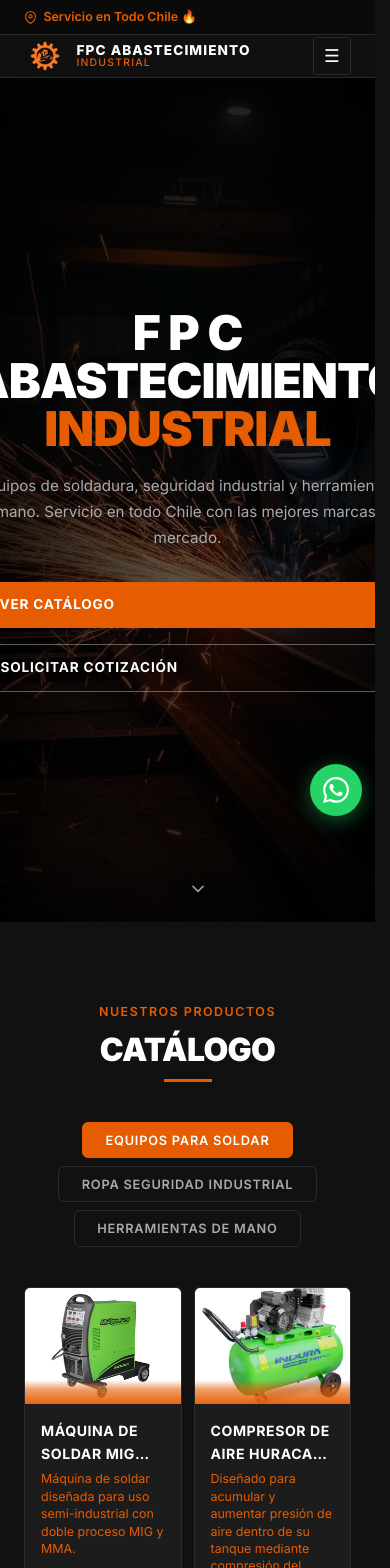
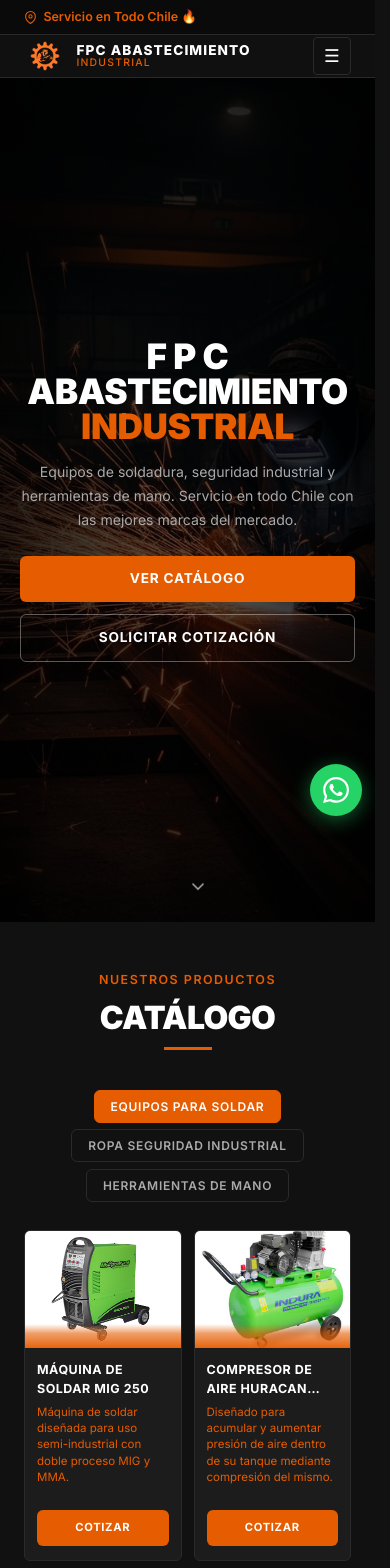
Before and after one commit to Matt-Val/ferreteria-fpc, a React (Vite) app: page / in a window 390 px wide. Shown: the top 1568 px of the page. Built offline with nearby package versions, Linux system fonts and the light colour scheme.

Commit message:
Implementacion para visual moviles

```diff
--- a/src/styles/Brands.css
+++ b/src/styles/Brands.css
@@ -57,8 +57,28 @@
 }
 
 @media (max-width: 600px) {
+  .brands {
+    padding: 3rem 0 2.5rem;
+  }
+
+  .brands-header {
+    margin-bottom: 2rem;
+  }
+
+  .brands-grid {
+    gap: 0.75rem;
+  }
+
   .brand-item {
-    width: 110px;
-    height: 60px;
+    width: 100px;
+    height: 54px;
+    padding: 0.5rem 0.75rem;
   }
 }
+
+@media (max-width: 380px) {
+  .brand-item {
+    width: 88px;
+    height: 50px;
+  }
+}
--- a/src/styles/Catalog.css
+++ b/src/styles/Catalog.css
@@ -249,14 +249,50 @@
   transform: translateX(5px);
 }
 
+@media (max-width: 768px) {
+  .catalog {
+    padding: 3rem 0 2.5rem;
+  }
+
+  .catalog-tabs {
+    gap: 0.4rem;
+    margin-bottom: 1.75rem;
+  }
+
+  .catalog-tab {
+    padding: 0.5rem 1rem;
+    font-size: 0.75rem;
+  }
+}
+
 @media (max-width: 480px) {
   .product-grid {
     grid-template-columns: 1fr 1fr;
     gap: 0.75rem;
   }
 
-  .btn-ver-catalogos {
-    font-size: 0.85rem;
-    padding: 0.75rem 1.6rem;
+  .product-card-name {
+    font-size: 0.78rem;
+    min-height: auto;
+  }
+
+  .product-card-desc {
+    font-size: 0.72rem;
+    min-height: auto;
+  }
+
+  .product-card-body {
+    padding: 0.75rem 0.75rem 0.9rem;
+  }
+
+  .product-card-body .btn-primary {
+    padding: 0.55rem 0.5rem;
+    font-size: 0.7rem;
   }
 }
+
+@media (max-width: 360px) {
+  .product-grid {
+    grid-template-columns: 1fr;
+  }
+}
--- a/src/styles/Hero.css
+++ b/src/styles/Hero.css
@@ -136,9 +136,53 @@
   }
 }
 
+@media (max-width: 768px) {
+  .hero-title {
+    font-size: clamp(2rem, 10vw, 3.5rem);
+    letter-spacing: -0.01em;
+    word-break: break-word;
+    overflow-wrap: break-word;
+    padding: 0 0.5rem;
+  }
+
+  .hero-description {
+    font-size: 0.95rem;
+    padding: 0 0.25rem;
+  }
+}
+
 @media (max-width: 480px) {
+  .hero-content {
+    padding: 2rem 1rem;
+  }
+
+  .hero-title {
+    font-size: clamp(1.7rem, 9vw, 2.5rem);
+    letter-spacing: -0.01em;
+    word-break: break-word;
+    overflow-wrap: break-word;
+    padding: 0 0.25rem;
+  }
+
+  .hero-description {
+    font-size: 0.88rem;
+    padding: 0 0.25rem;
+    margin: 1rem auto 1.5rem;
+  }
+
   .hero-actions {
     flex-direction: column;
     align-items: stretch;
+    gap: 0.75rem;
+    width: 100%;
+    padding: 0 0.25rem;
+  }
+
+  .btn-primary,
+  .btn-secondary {
+    width: 100%;
+    justify-content: center;
+    padding: 0.85rem 1rem;
+    font-size: 0.82rem;
   }
 }
--- a/src/styles/QuoteForm.css
+++ b/src/styles/QuoteForm.css
@@ -157,12 +157,42 @@
 @media (max-width: 860px) {
   .quote-container {
     grid-template-columns: 1fr;
-    gap: 2.5rem;
+    gap: 2rem;
+  }
+
+  .quote-section {
+    padding: 3rem 0 2.5rem;
   }
 }
 
 @media (max-width: 480px) {
+  .quote-section {
+    padding: 2.5rem 0 2rem;
+  }
+
   .form-row {
     grid-template-columns: 1fr;
   }
+
+  .quote-form-card {
+    padding: 1.5rem 1rem;
+    border-radius: 8px;
+  }
+
+  .quote-info .section-title {
+    font-size: 1.6rem;
+  }
+
+  .quote-text {
+    font-size: 0.85rem;
+  }
+
+  .quote-benefits li {
+    font-size: 0.82rem;
+  }
+
+  .btn-submit {
+    padding: 0.9rem 1rem;
+    font-size: 0.82rem;
+  }
 }
```
